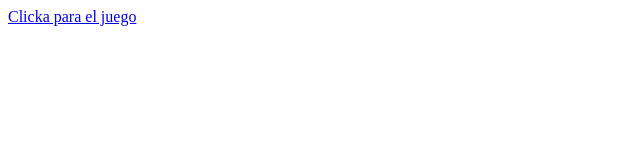
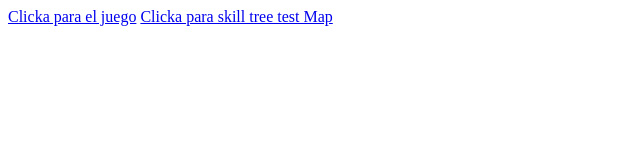
Before and after one commit to oriolzxzx/oriolzxzx.github.io, a plain HTML site: page index.html in a window 1280 px wide. Shown: the whole page, without its empty margins (0-640 px from the left). Drawn offline with Linux system fonts and the light colour scheme.

Commit message:
Update index.html

```diff
--- a/index.html
+++ b/index.html
@@ -8,5 +8,6 @@
 </head>
 <body>
     <a href="./Juego/index.html"> Clicka para el juego</a>
+    <a href="./Juego/index.html"> Clicka para skill tree test Map</a>
 </body>
 </html>
```
